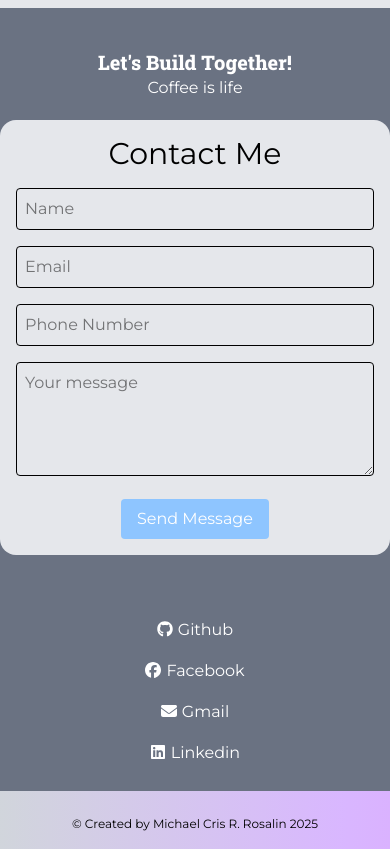
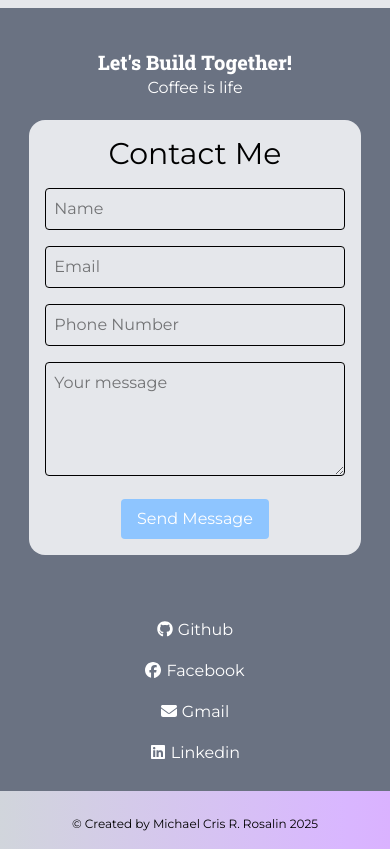
Before and after one commit to LetranEyeshield/next-js-portfolio, a Next.js app: page / in a window 390 px wide. Shown: the part 4686-5535 px from the top of the page. Built offline with nearby package versions, Linux system fonts and the light colour scheme.

Commit message:
finished contact form responsive

```diff
--- a/src/app/globals.css
+++ b/src/app/globals.css
@@ -115,6 +115,9 @@ header {
   #projects h2 {
     margin: 20px auto 25px;
   }
+  #contact{
+    width: 85%;
+  }
 }
 
 @media (max-width: 450px) {
```
Also changed, not shown: src/app/components/Contact.tsx (line endings or trailing spaces).
